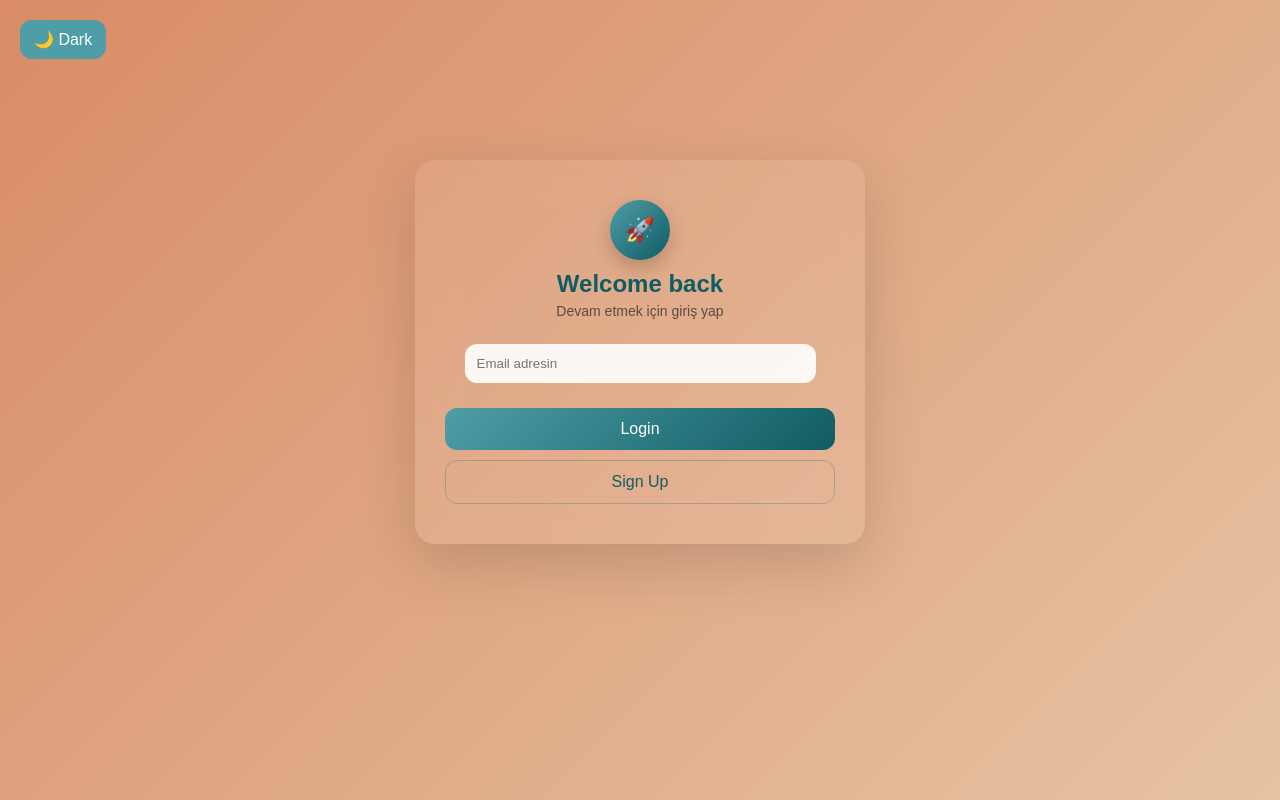
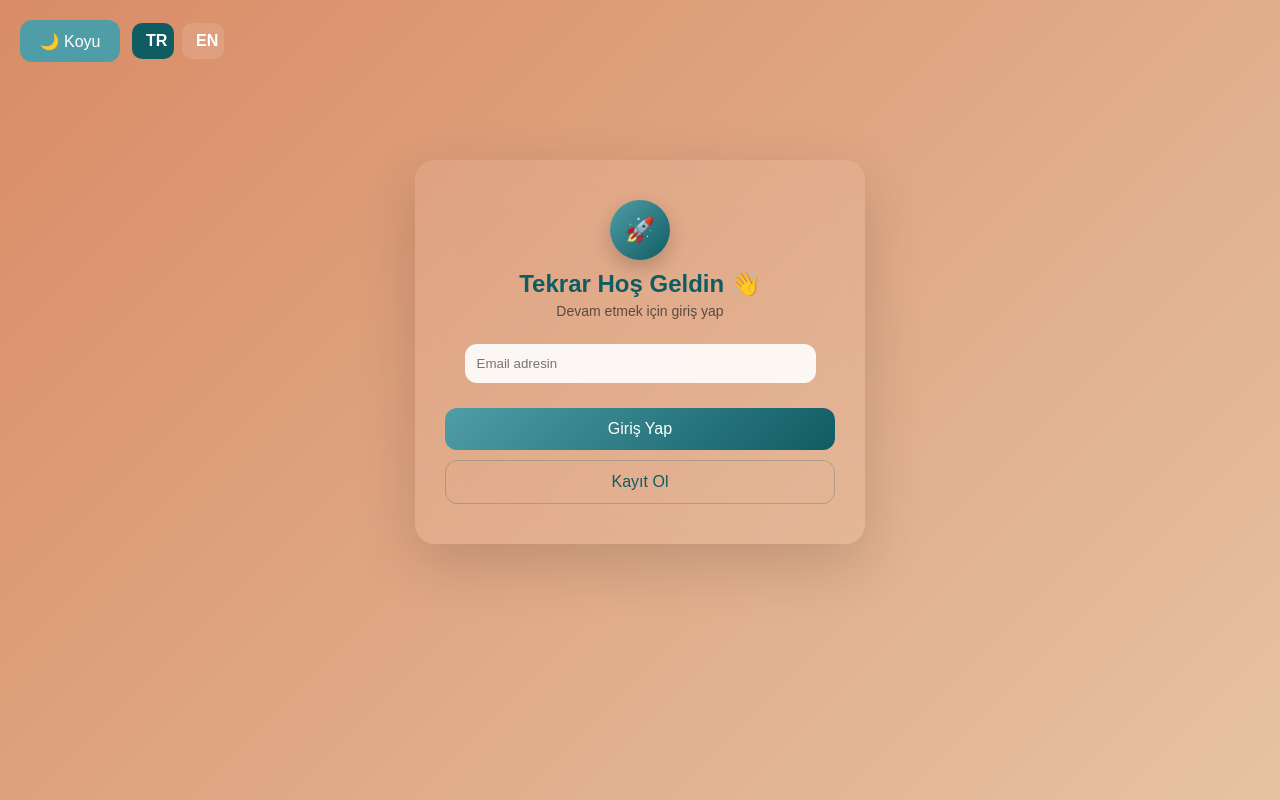
Before and after one commit to Lilith442/task-app, a React (Vite) app: page / in a window 1280 px wide. Shown: the top 800 px of the page. Built offline with nearby package versions, Linux system fonts and the light colour scheme.

Commit message:
lang updates

```diff
--- a/src/App.jsx
+++ b/src/App.jsx
@@ -114,7 +114,6 @@ function App() {
     return () => listener.subscription.unsubscribe();
   }, []);
 
-// SADECE BU FONKSİYONU DEĞİŞTİR
 
 const showToast = (message, type = "success") => {
   setToast({ message, type });
@@ -135,8 +134,8 @@ const showToast = (message, type = "success") => {
     });
     if (error) setMessage(error.message);
     else {
-    setMessage("📩 Mailini doğrula");
-    showToast("Kayıt başarılı 📩" , "success");
+    setMessage(texts.login.verifyMail);
+    showToast(texts.login.signupSuccess, "success");
 }
   };
 
@@ -152,7 +151,7 @@ const showToast = (message, type = "success") => {
     if (error) setMessage(error.message);
     setLoading(false);
     if (!error) {
-    showToast("Giriş başarılı 🎉", "success");
+    showToast(texts.login.loginSuccess, "success");
     }
   };
 
@@ -245,7 +244,7 @@ useEffect(() => {
  const addTask = async () => {
 
   if (!input.trim()) {
-    showToast("Görev boş olamaz ⚠️", "warning");
+    showToast(texts.toast.taskEmpty, "warning");
     return;
   }
 
@@ -330,7 +329,7 @@ setTasks(prev => [...prev, ...data]);
   setRepeatType("none");
   setLoading(false);
 
-  showToast("Görev eklendi ✅", "success");
+  showToast(texts.toast.taskAdded, "success");
 };
 
 const addSubtask = async (taskId, text) => {
@@ -429,7 +428,7 @@ const addSubtask = async (taskId, text) => {
     )
   );
 
-  showToast(`Taşındı → ${newStatus} 🚀`);
+  showToast(`${texts.toast.taskMoved} → ${newStatus} 🚀`);
 
   setDraggedTask(null);
 };
@@ -530,7 +529,7 @@ const deleteTask = async (id, deleteMode = "single") => {
 
     setTasks(prev => prev.filter(t => t.id !== id));
 
-    showToast("Görev silindi 🗑", "warning");
+    showToast(texts.toast.taskDeleted, "warning");
 
     return;
   }
@@ -550,7 +549,7 @@ const deleteTask = async (id, deleteMode = "single") => {
     )
   );
 
-  showToast("Görev serisi silindi 🗑", "warning");
+  showToast(texts.toast.seriesDeleted, "warning");
 
   return;
 }
@@ -574,7 +573,7 @@ if (deleteMode === "future") {
     prev.filter((t) => !ids.includes(t.id))
   );
 
-  showToast("Sonraki görevler silindi 🗑", "warning");
+ showToast(texts.toast.futureDeleted, "warning");
 
   return;
 }
@@ -595,7 +594,7 @@ if (deleteMode === "future") {
     setEditingId(null);
     setEditText("");
 
-    showToast("Güncellendi ✏️");
+   showToast(texts.toast.taskUpdated);
   };
 
 const filteredTasks = useTaskFilters({
@@ -643,21 +642,49 @@ const last30Days = Array.from({ length: 30 }, (_, i) => {
   </div>
 )}
 
-      <button className="top-left" onClick={() => setDarkMode(!darkMode)}>
-        {darkMode ? "☀️ Light" : "🌙 Dark"}
+
+      <div className="login-top-controls">
+
+      <button
+        className="dark-toggle"
+        onClick={() => setDarkMode(!darkMode)}
+      >
+        {darkMode
+          ? texts.theme.light
+          : texts.theme.dark}
       </button>
+
+      <div className="language-switch">
+
+        <button
+          className={language === "tr" ? "active" : ""}
+          onClick={() => setLanguage("tr")}
+        >
+          TR
+        </button>
+
+        <button
+          className={language === "en" ? "active" : ""}
+          onClick={() => setLanguage("en")}
+        >
+          EN
+        </button>
+
+      </div>
+
+    </div>
 
       <div className="login-container">
 
         <div className="login-header">
           <div className="avatar">🚀</div>
-          <h2>Welcome back</h2>
-          <p>Devam etmek için giriş yap</p>
+          <h2>{texts.login.title}</h2>
+          <p>{texts.login.subtitle}</p>
         </div>
 
         <div className="login-form">
           <input
-            placeholder="Email adresin"
+            placeholder={texts.login.email}
             value={email}
             onChange={(e) => setEmail(e.target.value)}
           />
@@ -665,11 +692,13 @@ const last30Days = Array.from({ length: 30 }, (_, i) => {
           {message && <p className="login-message">{message}</p>}
 
           <button onClick={login} disabled={loading} className="primary">
-            {loading ? "Giriş yapılıyor..." : "Login"}
+            {loading
+              ? texts.login.loginLoading
+              : texts.login.login}
           </button>
 
           <button onClick={signUp} className="secondary">
-            Sign Up
+            {texts.login.signup}
           </button>
         </div>
 
--- a/src/components/Calendar.jsx
+++ b/src/components/Calendar.jsx
@@ -71,10 +71,13 @@ while (calendarDays.length < 42) {
           </button>
 
           <h4>
-              {new Date(selectedDate).toLocaleDateString("tr-TR",{
-                  month:"long",
-                  year:"numeric"
-              })}
+            {new Date(selectedDate).toLocaleDateString(
+              language === "tr" ? "tr-TR" : "en-US",
+              {
+                month: "long",
+                year: "numeric",
+              }
+            )}
           </h4>
 
           <button
--- a/src/components/Login.css
+++ b/src/components/Login.css
@@ -119,6 +119,26 @@ color: #0f5c63;
 min-height:20px;
  }
 
+ .login-top-controls{
+    position:absolute;
+    top:20px;
+    left:20px;
+
+    display:flex;
+    align-items:center;
+    text-align:center;
+    gap:12px;
+}
+
+.dark-toggle {
+    width: 100px;
+}
+
+.login-top-controls .language-switch{
+    display:flex;
+    gap:8px;
+}
+
  /* =========================
    RESPONSIVE
 ========================= */
--- a/src/components/tasks/TaskItem.css
+++ b/src/components/tasks/TaskItem.css
@@ -526,7 +526,7 @@
 
     border-radius:999px;
 
-    color:white;
+    color:var(--primary);
 
     font-size:12px;
 
--- a/src/locales/en.js
+++ b/src/locales/en.js
@@ -123,4 +123,31 @@ board: {
     low: "🔵 Low",
   },
 },
+
+login: {
+  title: "Welcome Back 👋",
+  subtitle: "Sign in to continue",
+  email: "Email address",
+  login: "Login",
+  loginLoading: "Signing in...",
+  signup: "Sign Up",
+  verifyMail: "📩 Check your email",
+  loginSuccess: "Login successful 🎉",
+  signupSuccess: "Account created 📩",
+},
+
+theme: {
+  dark: "🌙 Dark",
+  light: "☀️ Light",
+},
+
+toast: {
+  taskEmpty: "Task cannot be empty ⚠️",
+  taskAdded: "Task added ✅",
+  taskMoved: "Moved",
+  taskDeleted: "Task deleted 🗑",
+  seriesDeleted: "Task series deleted 🗑",
+  futureDeleted: "Future tasks deleted 🗑",
+  taskUpdated: "Updated ✏️",
+},
 };
--- a/src/locales/tr.js
+++ b/src/locales/tr.js
@@ -124,4 +124,31 @@ board: {
   },
 },
 
+login: {
+  title: "Tekrar Hoş Geldin 👋",
+  subtitle: "Devam etmek için giriş yap",
+  email: "Email adresin",
+  login: "Giriş Yap",
+  loginLoading: "Giriş yapılıyor...",
+  signup: "Kayıt Ol",
+  verifyMail: "📩 Mailini doğrula",
+  loginSuccess: "Giriş başarılı 🎉",
+  signupSuccess: "Kayıt başarılı 📩",
+},
+
+theme: {
+  dark: "🌙 Koyu",
+  light: "☀️ Açık",
+},
+
+toast: {
+  taskEmpty: "Görev boş olamaz ⚠️",
+  taskAdded: "Görev eklendi ✅",
+  taskMoved: "Taşındı",
+  taskDeleted: "Görev silindi 🗑",
+  seriesDeleted: "Görev serisi silindi 🗑",
+  futureDeleted: "Sonraki görevler silindi 🗑",
+  taskUpdated: "Güncellendi ✏️",
+},
+
 };
```
